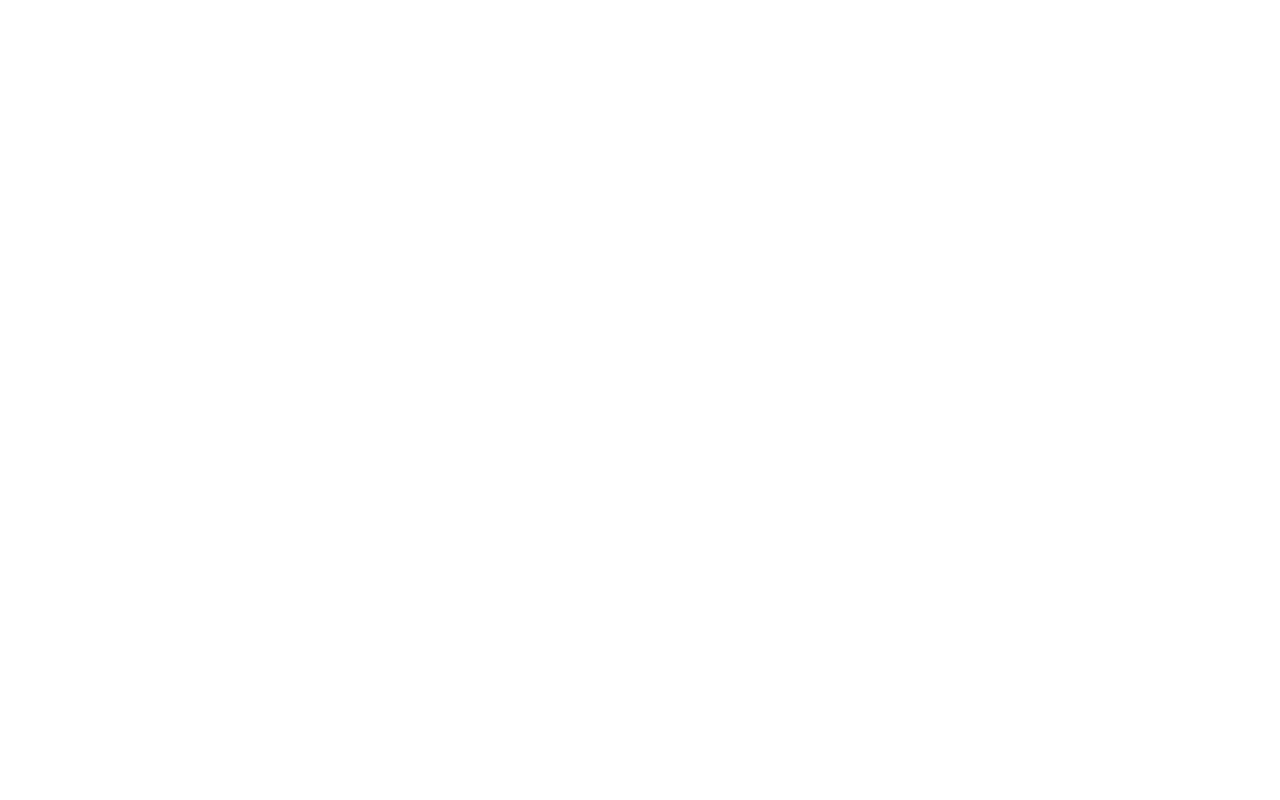
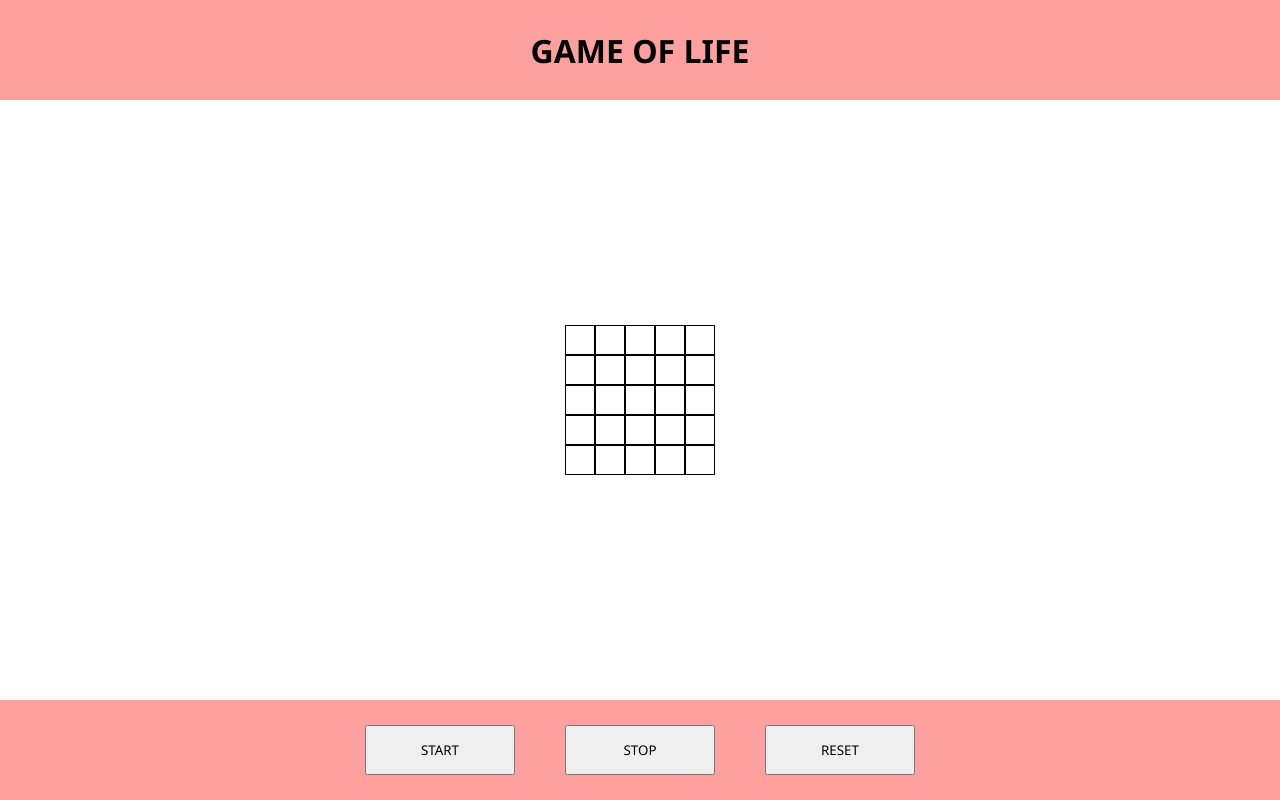
Before and after one commit to llucValerio/game-of-life, a website: page index.html in a window 1280 px wide. Drawn offline with Linux system fonts and the light colour scheme.

Commit message:
Add interface
 - Add html structure
 - Add css basic styles
 - Add javascript dinamic board generation
 - Add cells mark event
 - Add reset button funcitonallity

```diff
--- a/index.html
+++ b/index.html
@@ -6,17 +6,18 @@
     <meta name="viewport" content="width=device-width, initial-scale=1.0">
     <title>Lluc Valério 's Game Of Life</title>
     <link rel="stylesheet" href="./src/css/style.css">
-    <script src="./src/js/script.js"></script>
+    <script src="./src/js/script.js" defer></script>
 </head>
 <body>
     <header class="header">
-
+        <h1 class="header__title">GAME OF LIFE</h1>
     </header>
-    <main class="main">
-
+    <main id="main" class="main">
     </main>
     <footer class="footer">
-
+        <button id="start-button" class="footer__button">START</button>
+        <button id="stop-button" class="footer__button">STOP</button>
+        <button id="reset-button" class="footer__button">RESET</button>
     </footer>
 </body>
 </html>
--- a/src/css/style.css
+++ b/src/css/style.css
@@ -0,0 +1,69 @@
+/* Browser Reset */
+* {
+    margin: 0;
+    padding: 0;
+    box-sizing: border-box;
+    font-family: 'Segoe UI', Tahoma, Geneva, Verdana, sans-serif;
+}
+/* GAME OF LIFE CSS */
+html, body {
+    /* width: 100%; */
+    height: 100%;
+}
+body {
+    display: flex;
+    flex-direction: column;
+    /* align-items: stretch; */
+    justify-content: space-between;
+
+}
+
+.header {
+    height: 100px;
+    display: flex;
+    flex-direction: column;
+    align-items: center;
+    justify-content: center;
+}
+
+.header,.footer {
+    background-color: rgb(253, 160, 160);
+}
+
+.main{
+    display: flex;
+    flex-direction: column;
+    align-items: center;
+    justify-content: center;
+}
+
+.main__row {
+    display: flex;
+    flex-direction: row;
+    align-items: center;
+    justify-content: center;
+}
+
+.main__cell {
+    width: 30px;
+    height: 30px;
+    border: solid 1px black;
+    text-align: center;
+    line-height: 30px;
+    /* background-color: blue; */
+}
+
+.footer {
+    height: 100px;
+    display: flex;
+    flex-direction: row;
+    align-items: center;
+    justify-content: center;
+}
+
+.footer__button{
+    width: 150px;
+    height: 50px;
+    margin: 25px;
+    align-content: center;
+}
--- a/src/js/script.js
+++ b/src/js/script.js
@@ -0,0 +1,79 @@
+// ************************
+// Global Vars
+// ************************
+// DOM
+const domMain = document.getElementById('main');
+const domStartButton = document.getElementById('start-button');
+const domStopButton = document.getElementById('stop-button');
+const domResetButton = document.getElementById('reset-button');
+// GLOBAL VARS
+const rows = 5;
+const cols = 5;
+let run = false;
+// ************************
+// FUNCTIONS
+// ************************
+function checkCell(x, y) {
+  // let neighboursAlive = 0;
+  // if
+}
+function startBoard() {
+  run = true;
+  do {
+    for (let i = 0; i < rows; i += 1) {
+      for (let j = 0; j < cols; j += 1) {
+        checkCell(i, j);
+      }
+    }
+  } while (run);
+}
+function stopBoard() {
+  run = false;
+}
+function resetBoard() {
+  for (let i = 0; i < rows; i += 1) {
+    for (let j = 0; j < cols; j += 1) {
+      document.getElementById(`cell-${i}-${j}`).innerHTML = '';
+    }
+  }
+}
+function paintCell() {
+//   alert(this.id);
+  //   debugger;
+//   if (document.getElementById(this.id).style.background === '#fff' || document.getElementById(this.id).style.background === '') {
+//     document.getElementById(this.id).style.background = '#000';
+//   } else {
+//     document.getElementById(this.id).style.background = '#fff';
+//   }
+  if (document.getElementById(this.id).innerHTML === '') {
+    document.getElementById(this.id).innerHTML = 'X';
+  } else {
+    document.getElementById(this.id).innerHTML = '';
+  }
+}
+function addBoardEvent() {
+  for (let i = 0; i < rows; i += 1) {
+    for (let j = 0; j < cols; j += 1) {
+      document.getElementById(`cell-${i}-${j}`).addEventListener('click', paintCell);
+    }
+  }
+}
+// ************************
+// EVENTS
+// ************************
+domStartButton.addEventListener('click', startBoard);
+domStopButton.addEventListener('click', stopBoard);
+domResetButton.addEventListener('click', resetBoard);
+//
+window.onload = () => {
+  let dinamicBoard = '';
+  for (let i = 0; i < rows; i += 1) {
+    dinamicBoard += '<div class="main__row">';
+    for (let j = 0; j < cols; j += 1) {
+      dinamicBoard += `<div id="cell-${i}-${j}" class="main__cell"></div>`;
+    }
+    dinamicBoard += '</div>';
+  }
+  domMain.innerHTML = dinamicBoard;
+  addBoardEvent();
+};
```
